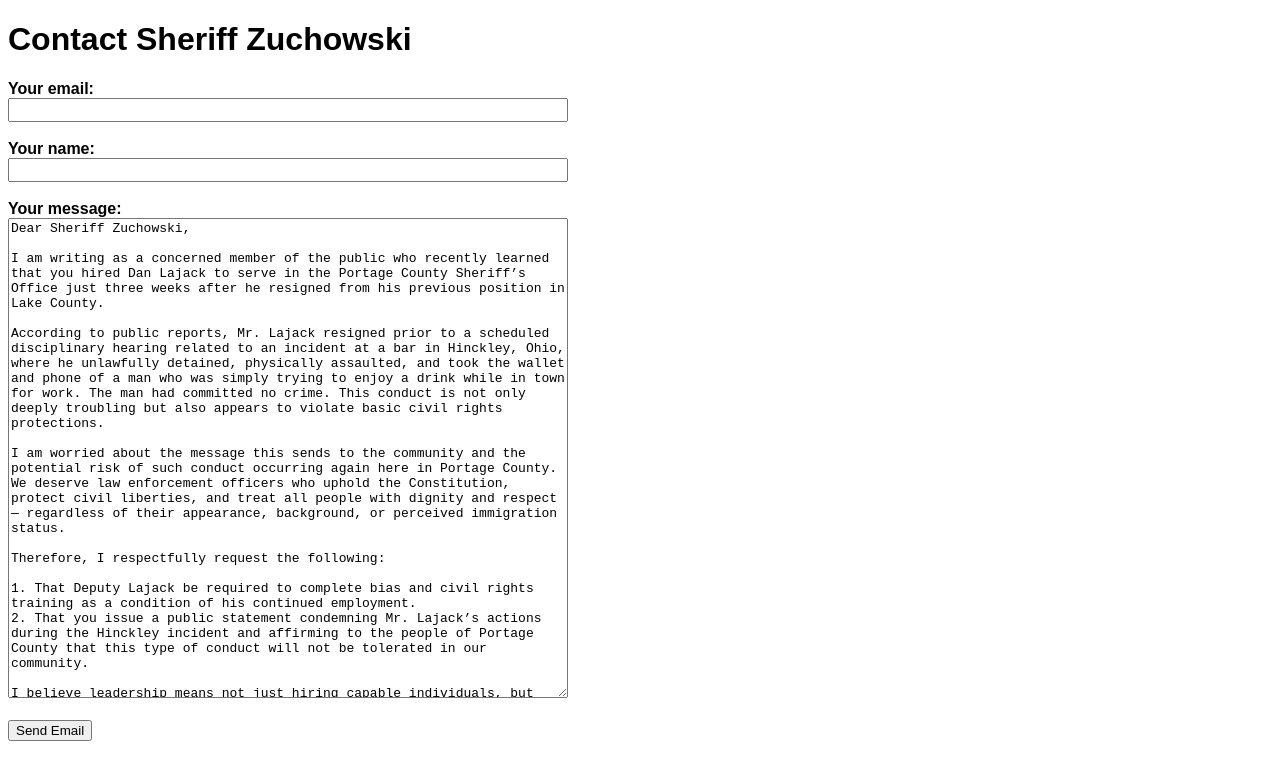
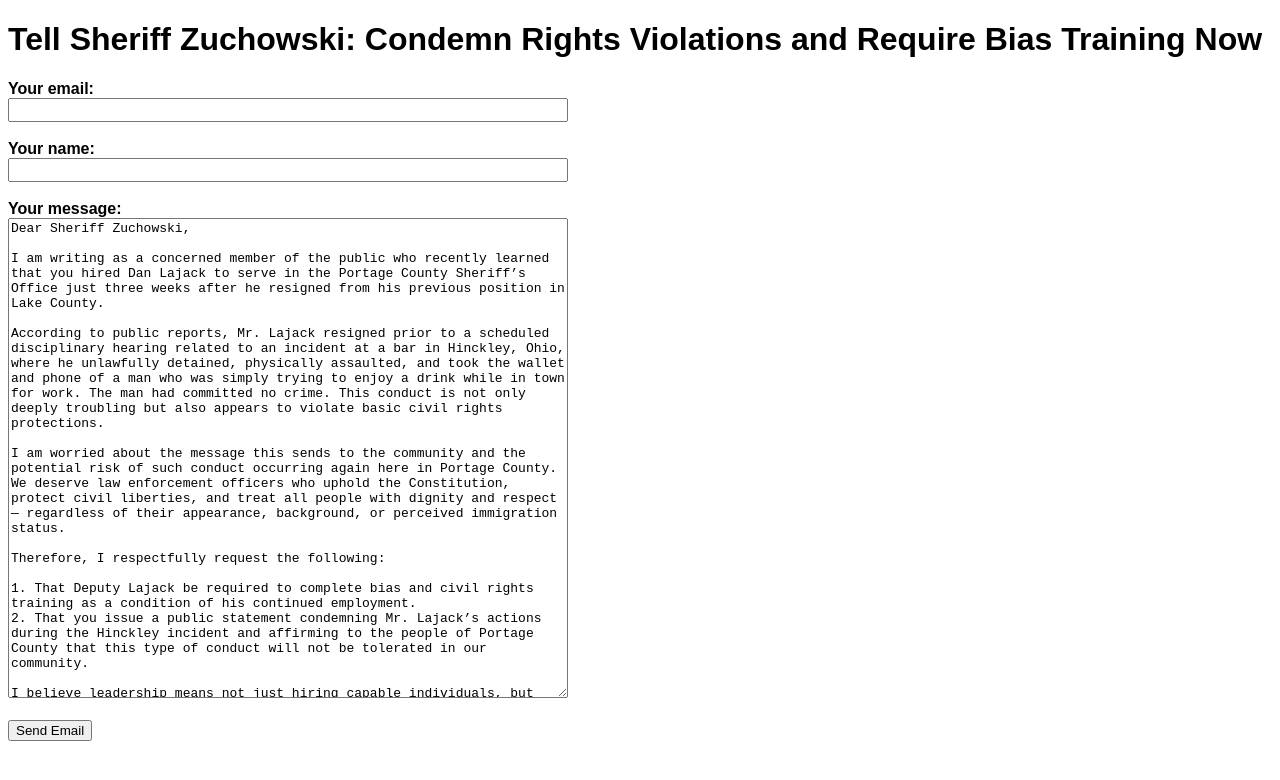
Before and after one commit to maxswartout/PortageCounty, a plain HTML site: page docs/index.html in a window 1280 px wide. Drawn offline with Linux system fonts and the light colour scheme.

Commit message:
Update index.html

```diff
--- a/docs/index.html
+++ b/docs/index.html
@@ -30,7 +30,7 @@
   </style>
 </head>
 <body>
-  <h1>Contact Sheriff Zuchowski</h1>
+  <h1>Tell Sheriff Zuchowski: Condemn Rights Violations and Require Bias Training Now</h1>
   <form action="https://formspree.io/f/xblyblln" method="POST">
     <label>Your email:<br>
       <input type="email" name="email" required>
```
